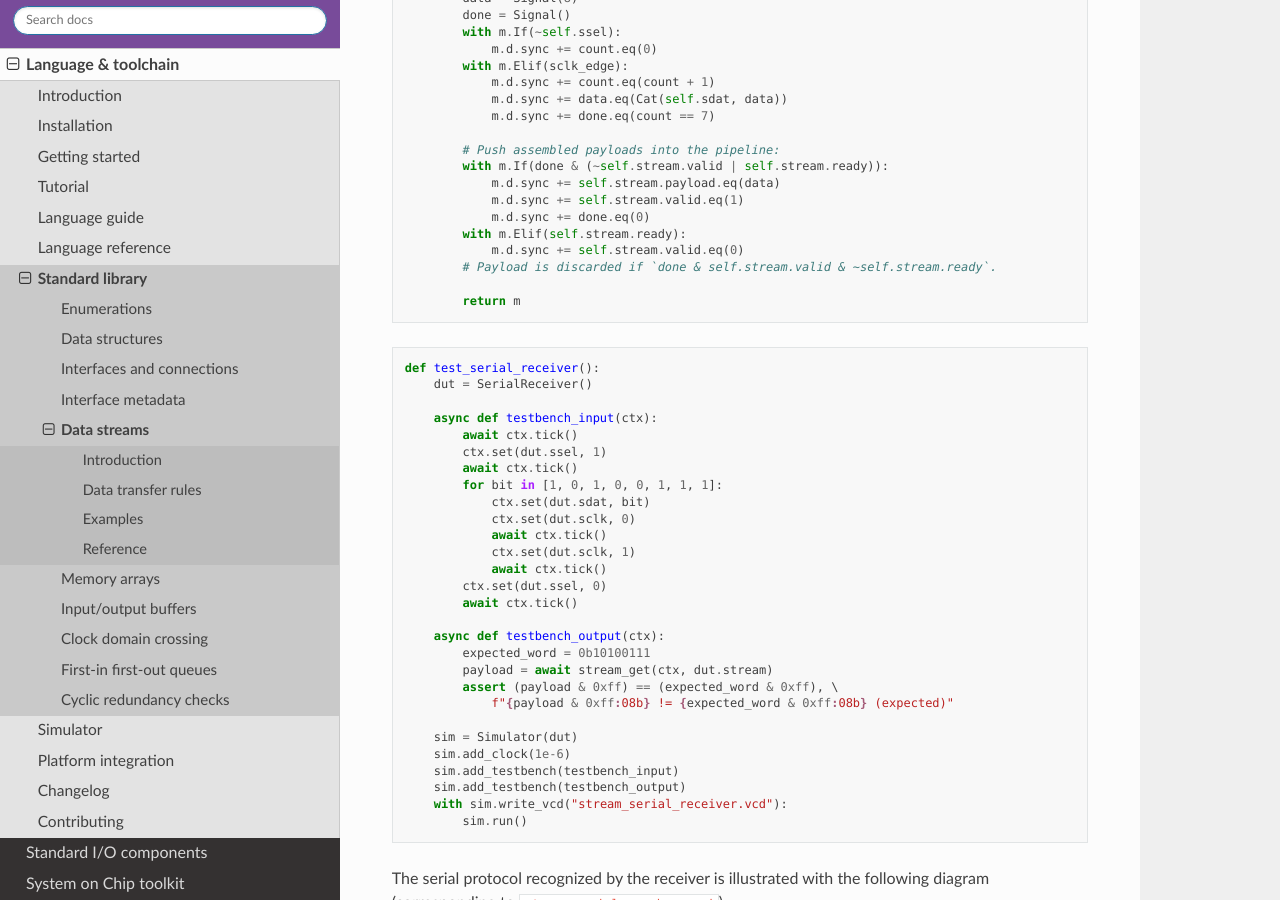
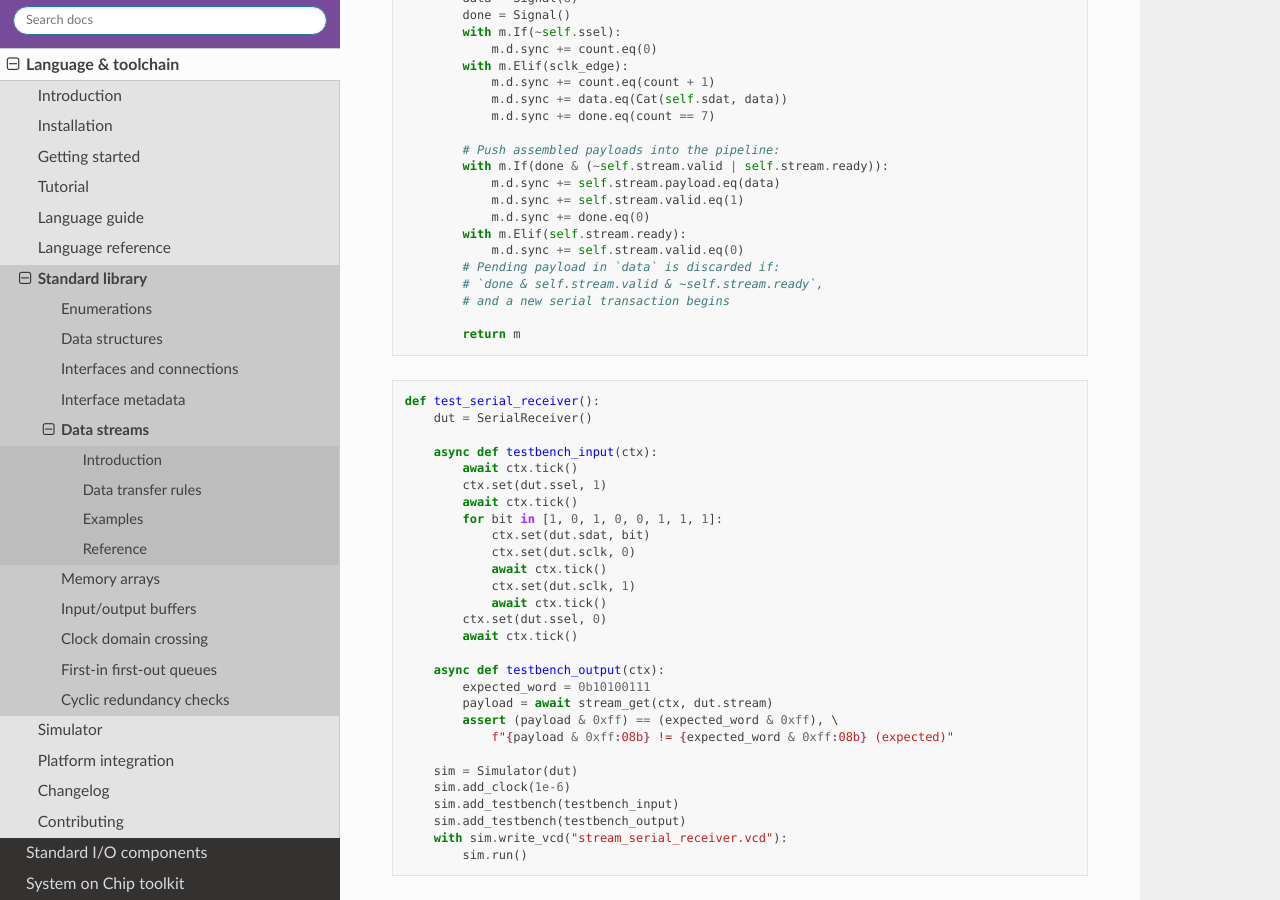
Before and after one commit to amaranth-lang/amaranth, a Sphinx documentation site: the page built from docs/stdlib/stream.rst, in a window 1280 px wide and 900 px high, scrolled down 2793 px. Built offline with Sphinx 7.4.7 and the Read the Docs theme 2.0.0, drawn with Linux system fonts in a browser that asks for light colours; the version number could not be read and is left out.

Commit message:
docs/stdlib/stream: correct comment in example code about discarded data
In the example code the condition `done & self.stream.valid & ~self.stream.ready`
is not sufficient to cause the payload to be discarded. That is because the done
bit remains high. In case of a very slow stream, the first two quickly arriving
serial transactions will never be lost, even if the first transaction has not
been processed yet, when the second one arrives.
However if a 3rd transaction arrives as well, then the 2nd transaction will be
discarded.

```diff
--- a/docs/stdlib/stream.rst
+++ b/docs/stdlib/stream.rst
@@ -121,7 +121,9 @@ In this example, the external device does not provide a way to pause data transm
                 m.d.sync += done.eq(0)
             with m.Elif(self.stream.ready):
                 m.d.sync += self.stream.valid.eq(0)
-            # Payload is discarded if `done & self.stream.valid & ~self.stream.ready`.
+            # Pending payload in `data` is discarded if:
+            # `done & self.stream.valid & ~self.stream.ready`,
+            # and a new serial transaction begins
 
             return m
 
```
